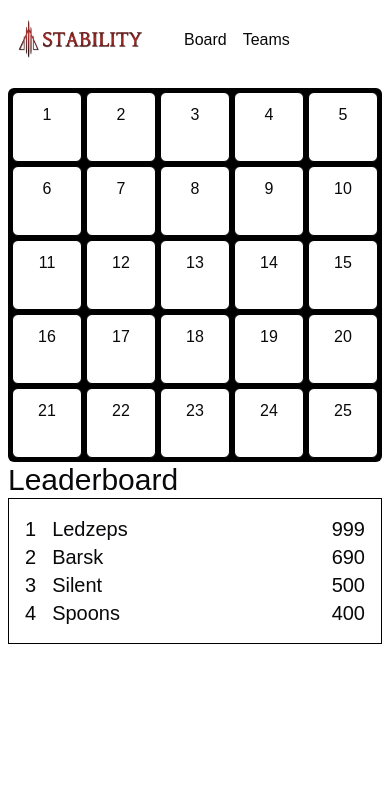
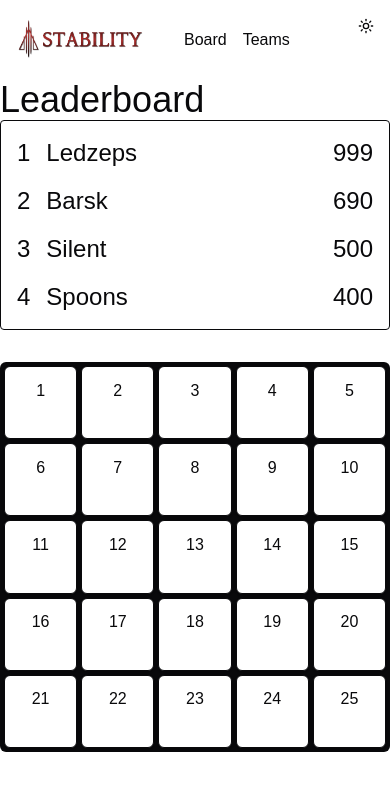
Before and after one commit to Tboodle/stability-events, a Next.js app: page / in a window 390 px wide. Shown: the top 790 px of the page. Built offline with nearby package versions, Linux system fonts and the light colour scheme.

Commit message:
basic main page

```diff
--- a/src/app/HomePageContent.tsx
+++ b/src/app/HomePageContent.tsx
@@ -3,9 +3,15 @@ import Leaderboard from "./[components]/Leaderboard";
 
 export default function HomePageContent() {
   return (
-    <div className="flex w-full h-full flex-col lg:flex-row justify-center items-center lg:items-start lg:justify-start lg:gap-8">
-      <BingoBoard />
-      <Leaderboard />
-    </div>
+    <>
+      <div className="hidden lg:flex w-full h-full flex-row items-start justify-start gap-8">
+        <BingoBoard />
+        <Leaderboard />
+      </div>
+      <div className="flex lg:hidden w-full h-full flex-col justify-center items-center gap-8 pb-12">
+        <Leaderboard />
+        <BingoBoard />
+      </div>
+    </>
   );
 }
--- a/src/app/[components]/BingoBoard.tsx
+++ b/src/app/[components]/BingoBoard.tsx
@@ -8,11 +8,11 @@ export default function BingoBoard() {
   return (
     <div className="w-full md:w-[90%] lg:w-3/4 flex justify-center max-w-[1000px]">
       {tiles ? (
-        <div className="grid grid-cols-5 gap-1 p-1 bg-black rounded-md w-full">
+        <div className="grid grid-cols-5 gap-1 p-1 bg-foreground rounded-md w-full">
           {tiles.map((_, index) => (
             <Card
               key={index}
-              className="aspect-square rounded-md border border-black"
+              className="aspect-square rounded-md border border-foreground"
               // className="w-18 h-18 sm:w-28 sm:h-28 md:h-32 md:w-32 xl:h-36 xl:w-36 2xl:h-48 2xl:w-48 rounded-md border border-black"
             >
               <CardContent className="h-full w-full flex items-center justify-center">
@@ -22,9 +22,12 @@ export default function BingoBoard() {
           ))}
         </div>
       ) : (
-        <div className="grid grid-cols-5 gap-1 p-2 bg-black rounded-md">
+        <div className="grid grid-cols-5 gap-1 p-2 bg-foreground rounded-md">
           {Array.from({ length: 25 }).map((_, index) => (
-            <Card key={index} className="rounded-md border border-black"></Card>
+            <Card
+              key={index}
+              className="rounded-md border border-foreground"
+            ></Card>
           ))}
         </div>
       )}
--- a/src/app/[components]/Leaderboard.tsx
+++ b/src/app/[components]/Leaderboard.tsx
@@ -5,12 +5,12 @@ export default function Leaderboard() {
   const { teams } = useTeams();
   return (
     <div className="flex h-full w-full flex-col max-w-[30rem]">
-      <span className="text-3xl">Leaderboard</span>
-      <div className="flex border p-4 border-black w-full h-full flex-col">
+      <span className="text-4xl text-foreground">Leaderboard</span>
+      <div className="flex border p-4 border-foreground w-full h-full flex-col gap-4 rounded">
         {teams ? (
           teams.map((team, index) => (
-            <div className="flex justify-between text-xl gap-12 text-left">
-              <div className="flex gap-4">
+            <div className="flex justify-between text-2xl gap-12 text-left">
+              <div className="flex gap-4 items-center">
                 <div>{index + 1}</div>
                 <div>{team.name}</div>
               </div>
--- a/src/app/[components]/NavBar.tsx
+++ b/src/app/[components]/NavBar.tsx
@@ -1,6 +1,6 @@
 import Image from "next/image";
 import Link from "next/link";
-// import { ThemeToggle } from "./theme-toggle";
+import { ThemeToggle } from "./theme-toggle";
 
 export default function NavBar(): React.ReactElement {
   return (
@@ -19,7 +19,7 @@ export default function NavBar(): React.ReactElement {
           <Link href="/teams">Teams</Link>
         </div>
       </div>
-      {/* <ThemeToggle /> */}
+      <ThemeToggle />
     </div>
   );
 }
--- a/src/app/[components]/theme-toggle.tsx
+++ b/src/app/[components]/theme-toggle.tsx
@@ -3,10 +3,10 @@
 import { Button } from "@/components/ui/button";
 import {
   DropdownMenu,
-  DropdownMenuTrigger,
   DropdownMenuContent,
   DropdownMenuItem,
-} from "@radix-ui/react-dropdown-menu";
+  DropdownMenuTrigger,
+} from "@/components/ui/dropdown-menu";
 import { SunIcon, MoonIcon } from "lucide-react";
 import { useTheme } from "next-themes";
 
--- a/src/app/layout.tsx
+++ b/src/app/layout.tsx
@@ -1,7 +1,7 @@
 import type { Metadata } from "next";
 import { Geist, Geist_Mono } from "next/font/google";
 import "./globals.css";
-// import { ThemeProvider } from "./[components]/theme.provider";
+import { ThemeProvider } from "./[components]/theme.provider";
 import NavBar from "./[components]/NavBar";
 
 const geistSans = Geist({
@@ -29,7 +29,7 @@ export default function RootLayout({
       <body
         className={`${geistSans.variable} ${geistMono.variable} antialiased`}
       >
-        {/* <ThemeProvider
+        <ThemeProvider
           attribute="class"
           defaultTheme="system"
           enableSystem
@@ -37,11 +37,11 @@ export default function RootLayout({
         >
           <NavBar />
           {children}
-        </ThemeProvider> */}
-        <NavBar />
+        </ThemeProvider>
+        {/* <NavBar />
         <div id="main" className="p-2 bg-background text-foreground">
           {children}
-        </div>
+        </div> */}
       </body>
     </html>
   );
```
Also changed, not shown: 1 other file (tests, documents, lock files or other folders).
